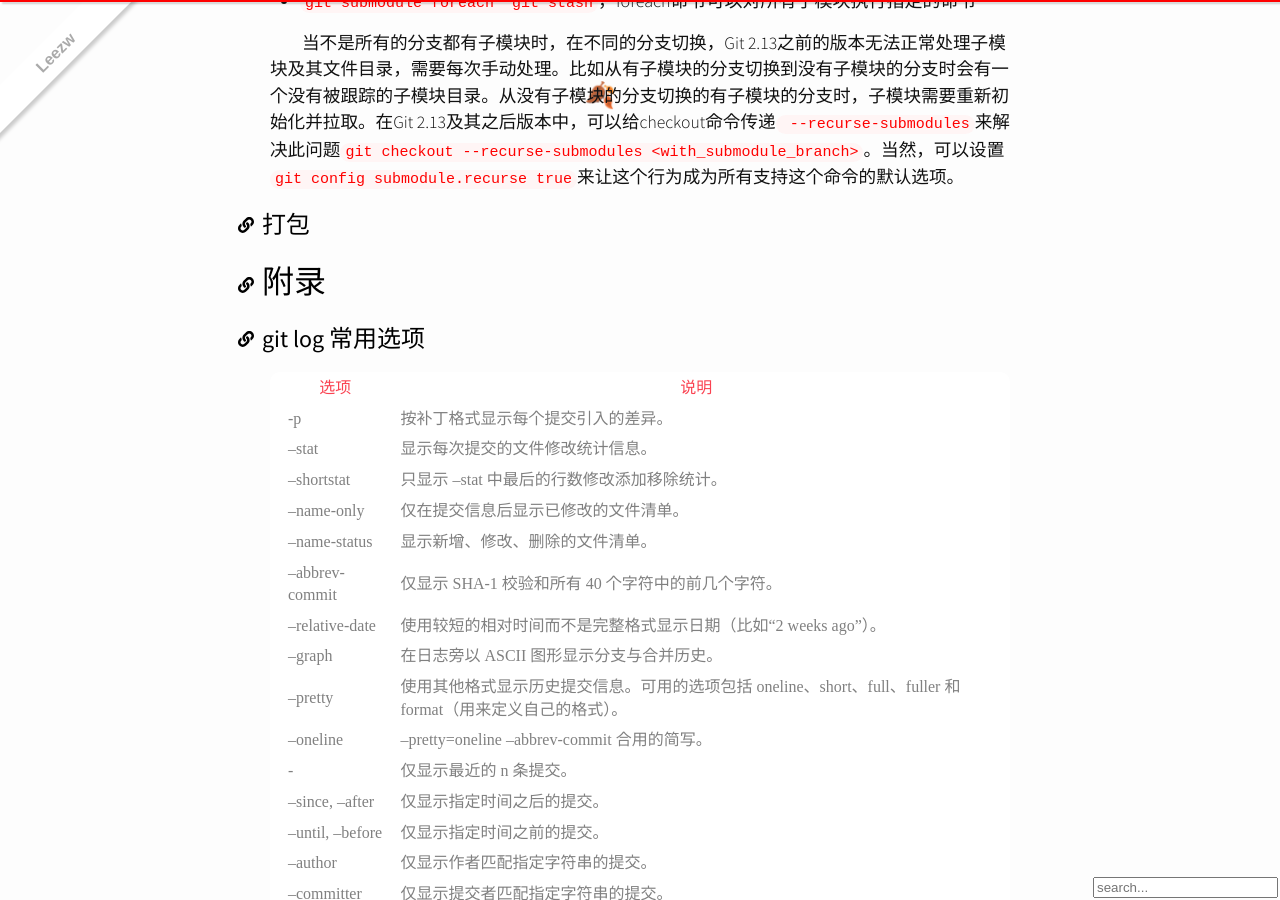
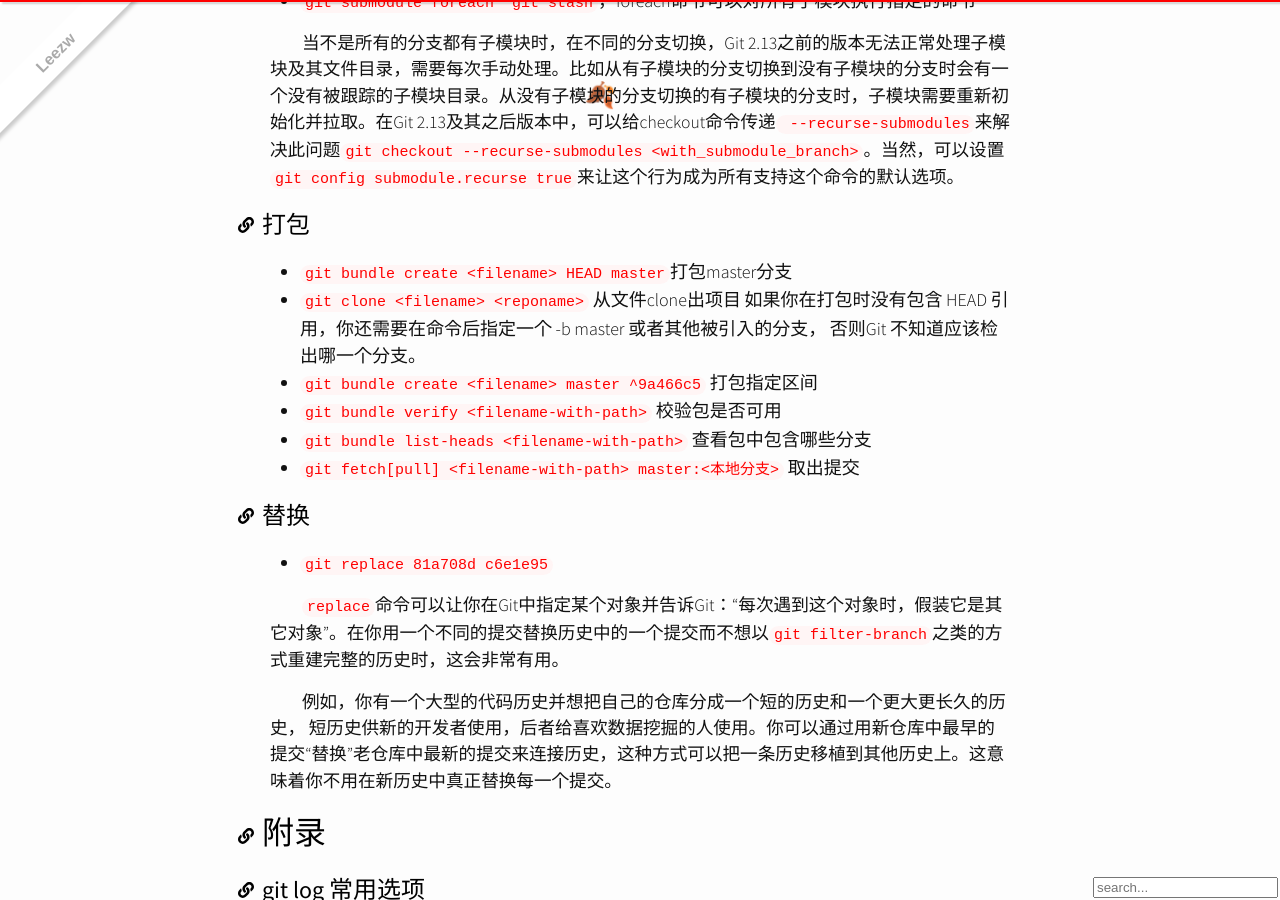
Before and after one commit to quantum-li/quantum-li.github.io, a Jekyll site: the page built from _article/2020-11-02-git-reference.md, in a window 1280 px wide and 900 px high, scrolled down 20857 px. Built offline with Jekyll 4.4.1, drawn with Linux system fonts in a browser that asks for light colours; nearby versions of some CDN libraries; comment, search, counter and statistics services are not loaded.

Commit message:
2020-12-23 22:08:08

```diff
--- a/_article/2020-11-02-git-reference.md
+++ b/_article/2020-11-02-git-reference.md
@@ -518,12 +518,21 @@ git submodule update --init --recursive
 
 ## 打包
 
++ `git bundle create <filename> HEAD master`打包master分支
++ `git clone <filename> <reponame>` 从文件clone出项目
+如果你在打包时没有包含 HEAD 引用，你还需要在命令后指定一个 -b master 或者其他被引入的分支， 否则Git 不知道应该检出哪一个分支。
++ `git bundle create <filename> master ^9a466c5` 打包指定区间
++ `git bundle verify <filename-with-path>` 校验包是否可用
++ `git bundle list-heads <filename-with-path>` 查看包中包含哪些分支
++ `git fetch[pull] <filename-with-path> master:<本地分支>` 取出提交
 
+## 替换
 
++ `git replace 81a708d c6e1e95`
 
+`replace`命令可以让你在Git中指定某个对象并告诉Git：“每次遇到这个对象时，假装它是其它对象”。在你用一个不同的提交替换历史中的一个提交而不想以`git filter-branch`之类的方式重建完整的历史时，这会非常有用。
 
-
-
+例如，你有一个大型的代码历史并想把自己的仓库分成一个短的历史和一个更大更长久的历史， 短历史供新的开发者使用，后者给喜欢数据挖掘的人使用。你可以通过用新仓库中最早的提交“替换”老仓库中最新的提交来连接历史，这种方式可以把一条历史移植到其他历史上。这意味着你不用在新历史中真正替换每一个提交。
 
 
 
```
